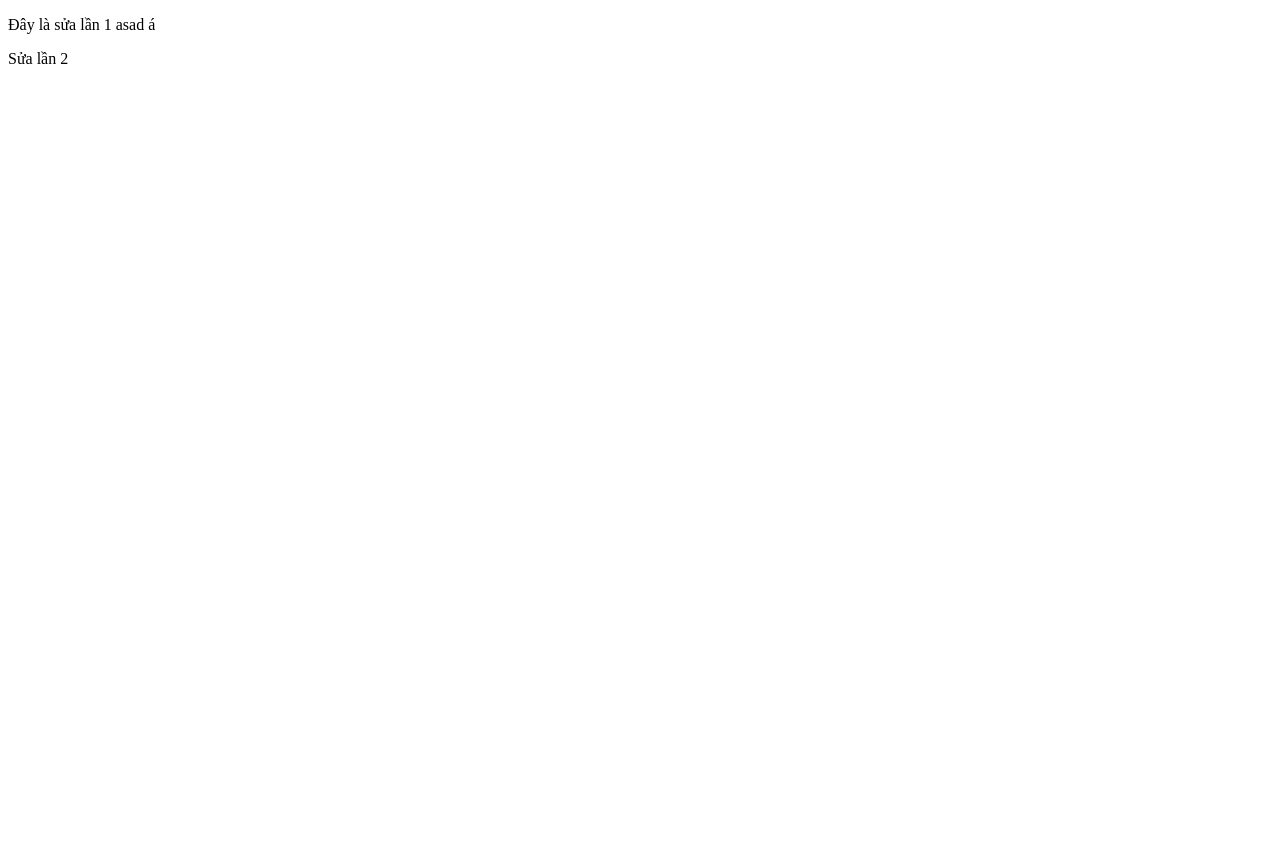
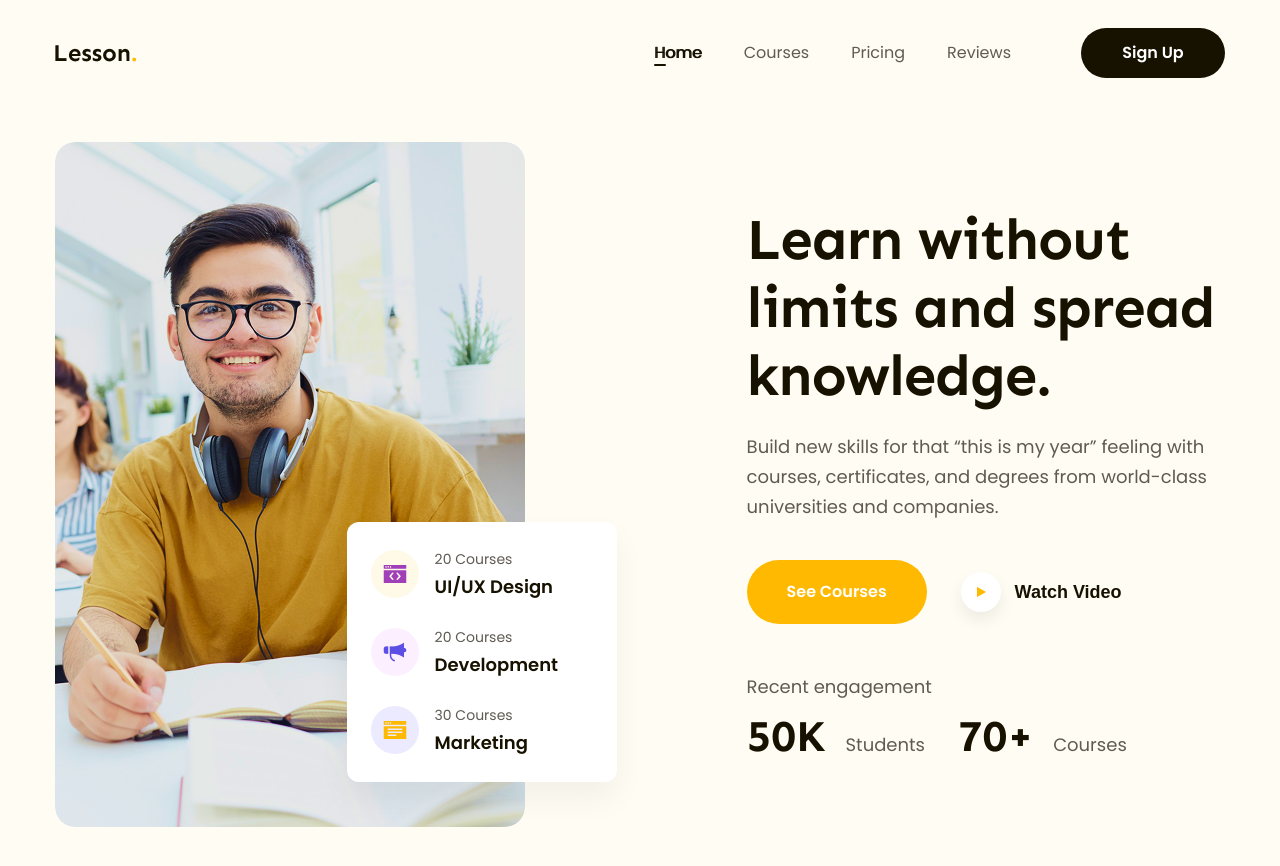
Before and after one commit to BwocBao/Figma-to-code, a plain HTML site: page index.html in a window 1280 px wide. Shown: the top 866 px of the page. Before the commit the page ends 800 px from the top, so only its background shows below. Drawn offline with Linux system fonts and the light colour scheme; files that its build step writes are made by us from their sources.

Commit message:
Update 10/09

```diff
--- a/assests/css/reset.css
+++ b/assests/css/reset.css
@@ -0,0 +1,135 @@
+/* http://meyerweb.com/eric/tools/css/reset/
+   v2.0 | 20110126
+   License: none (public domain)
+*/
+
+html,
+body,
+div,
+span,
+applet,
+object,
+iframe,
+h1,
+h2,
+h3,
+h4,
+h5,
+h6,
+p,
+blockquote,
+pre,
+a,
+abbr,
+acronym,
+address,
+big,
+cite,
+code,
+del,
+dfn,
+em,
+img,
+ins,
+kbd,
+q,
+s,
+samp,
+small,
+strike,
+strong,
+sub,
+sup,
+tt,
+var,
+b,
+u,
+i,
+center,
+dl,
+dt,
+dd,
+ol,
+ul,
+li,
+fieldset,
+form,
+label,
+legend,
+table,
+caption,
+tbody,
+tfoot,
+thead,
+tr,
+th,
+td,
+article,
+aside,
+canvas,
+details,
+embed,
+figure,
+figcaption,
+footer,
+header,
+hgroup,
+menu,
+nav,
+output,
+ruby,
+section,
+summary,
+time,
+mark,
+audio,
+video {
+    margin: 0;
+    padding: 0;
+    border: 0;
+    font-size: 100%;
+    font: inherit;
+    vertical-align: baseline;
+}
+
+/* HTML5 display-role reset for older browsers */
+article,
+aside,
+details,
+figcaption,
+figure,
+footer,
+header,
+hgroup,
+menu,
+nav,
+section {
+    display: block;
+}
+
+body {
+    line-height: 1;
+}
+
+ol,
+ul {
+    list-style: none;
+}
+
+blockquote,
+q {
+    quotes: none;
+}
+
+blockquote:before,
+blockquote:after,
+q:before,
+q:after {
+    content: '';
+    content: none;
+}
+
+table {
+    border-collapse: collapse;
+    border-spacing: 0;
+}
--- a/assests/css/style.css
+++ b/assests/css/style.css
@@ -0,0 +1,296 @@
+* {
+    box-sizing: border-box;
+}
+
+:root {
+    --font-heading: "Sen", sans-serif;
+    --primary-color: #ffb900;
+}
+
+html {
+    font-size: 62.5%;
+}
+
+/* khôi phục lại cỡ chữ mặc định theo rem */
+body {
+    font-size: 1.6rem;
+    font-family: "Poppins", sans-serif;
+    height: 2000px;
+}
+
+/* =================common================== */
+a {
+    text-decoration: none;
+}
+
+.heading-lv2 {
+    color: #171100;
+    font-family: var(--font-heading);
+    font-size: 3.8rem;
+    font-weight: 700;
+    line-height: 1.27;
+    letter-spacing: -0.76px;
+}
+
+.btn {
+    display: inline-block;
+    min-width: 118px;
+    padding: 0 16px;
+    line-height: 50px;
+    color: #fff;
+    text-align: center;
+    font-size: 1.6rem;
+    font-weight: 600;
+    border-radius: 999px;
+    background: #171100;
+}
+
+.btn:hover {
+    cursor: pointer;
+    opacity: 0.9;
+}
+
+.main-content {
+    width: 1170px;
+    max-width: calc(100% - 48px);
+    margin-left: auto;
+    margin-right: auto;
+}
+
+.line-clamp {
+    display: -webkit-box;
+    -webkit-line-clamp: var(--line-clamp, 1);
+    -webkit-box-orient: vertical;
+    overflow: hidden;
+}
+
+.line-clamp.line-2 {
+    --line-clamp: 2;
+}
+
+.break-all {
+    word-break: break-all;
+}
+
+/* =================header================== */
+.header {
+    background: #fffcf4;
+}
+
+.header.fixed {
+    z-index: 1;
+    position: sticky;
+    top: -28px;
+}
+
+.header .body {
+    display: flex;
+    align-items: center;
+    padding: 28px 0 8px;
+}
+
+.nav {
+    margin-left: auto;
+}
+
+.nav ul {
+    display: flex;
+}
+
+.nav a {
+    position: relative;
+    color: #5f5b53;
+    font-size: 1.6rem;
+    padding: 8px 21px;
+}
+
+.nav li.active a,
+.nav a:hover {
+    color: #171100;
+    /* font-weight: 600; */
+    text-shadow: 1px 0 0 currentColor;
+}
+
+.nav li.active a::after {
+    position: absolute;
+    left: 21px;
+    bottom: 6px;
+    display: block;
+    content: "";
+    width: 12px;
+    height: 2px;
+    border-radius: 1px;
+    background: #171100;
+}
+
+.header .btn-sign-up {
+    min-width: 144px;
+}
+
+.header .action {
+    margin-left: 49px;
+}
+
+/* ================hero================== */
+.hero {
+    padding: 56px 0 65px;
+    background: #fffcf4;
+}
+
+.hero .body {
+    display: flex;
+}
+
+/* ========= hero left ============== */
+.hero .media-block {
+    position: relative;
+    width: 48%;
+}
+
+.hero .media-block .img {
+    width: 470px;
+    height: 685px;
+    object-fit: cover;
+    border-radius: 20px;
+}
+
+.hero .hero-summary {
+    padding: 24px;
+    width: 270px;
+    position: absolute;
+    bottom: 48px;
+    right: 0;
+    border-radius: 12px;
+    background: #fff;
+    box-shadow: 0px 16px 32px 0px rgba(0, 0, 0, 0.05);
+}
+
+.hero-summary .item {
+    display: flex;
+    align-items: center;
+}
+
+.hero-summary .item+.item {
+    margin-top: 22px;
+}
+
+.hero-summary .icon {
+    width: 48px;
+    height: 48px;
+    border-radius: 50%;
+    display: flex;
+    justify-content: center;
+    align-items: center;
+    background-color: #fff9e8;
+}
+
+.hero-summary .icon2 {
+    background-color: #fcefff;
+}
+
+.hero-summary .icon3 {
+    background-color: #ebeaff;
+}
+
+.hero-summary .info {
+    margin-left: 16px;
+}
+
+.hero-summary .label {
+    color: #5f5b53;
+    font-size: 1.4rem;
+    line-height: 1.86;
+    /* 185.714% */
+}
+
+.hero-summary .title {
+    color: #171100;
+    font-size: 1.8rem;
+    font-weight: 600;
+    line-height: 1.67;
+    /* 166.667% */
+}
+
+/* =========== hero right======== */
+.hero .content-block {
+    width: 52%;
+    padding-left: 130px;
+    padding-top: 64px;
+}
+
+.hero .heading {
+    color: #171100;
+    font-family: var(--font-heading);
+    font-size: 5.8rem;
+    font-weight: 700;
+    line-height: 1.17;
+    letter-spacing: -1.16px;
+}
+
+.hero .desc {
+    margin-top: 22px;
+    color: #5f5b53;
+    font-size: 1.8rem;
+    line-height: 1.67;
+}
+
+.hero .cta-group {
+    display: flex;
+    align-items: center;
+    margin-top: 38px;
+}
+
+.hero-cta {
+    min-width: 180px;
+    line-height: 64px;
+    background-color: var(--primary-color);
+}
+
+.hero .watch-video {
+    margin-left: 28px;
+    border: none;
+    background: transparent;
+    display: flex;
+    align-items: center;
+    cursor: pointer;
+}
+
+.hero .watch-video .icon {
+    display: flex;
+    align-items: center;
+    justify-content: center;
+    width: 40px;
+    height: 40px;
+    border-radius: 40px;
+    background: #fff;
+    box-shadow: 0px 8px 16px 0px rgba(0, 0, 0, 0.07);
+}
+
+.hero .watch-video span {
+    margin-left: 14px;
+    color: #171100;
+    font-size: 1.8rem;
+    font-weight: 600;
+    line-height: 1.67;
+}
+
+.hero .desc-recent {
+    margin-top: 48px;
+}
+
+.hero .stats {
+    margin-top: 8px;
+}
+
+.hero .stats strong {
+    margin-right: 15px;
+    color: #171100;
+    font-family: var(--font-heading);
+    font-size: 4.4rem;
+    font-weight: 700;
+    line-height: 1.23;
+}
+
+.hero .stats strong:nth-child(2) {
+    margin-left: 28px;
+}
--- a/index.html
+++ b/index.html
@@ -4,14 +4,130 @@
 <head>
     <meta charset="UTF-8">
     <meta name="viewport" content="width=device-width, initial-scale=1.0">
-    <title>Document</title>
+    <!-- reset css -->
+    <link rel="stylesheet" href="./assets/css/reset.css">
+    <!-- embed fonts -->
+    <link rel="preconnect" href="https://fonts.googleapis.com">
+    <link rel="preconnect" href="https://fonts.gstatic.com" crossorigin>
+    <link
+        href="https://fonts.googleapis.com/css2?family=Poppins:ital,wght@0,400;0,500;0,600;0,700;1,400&family=Sen:wght@700&display=swap"
+        rel="stylesheet">
+    <!-- styles -->
+    <link rel="stylesheet" href="./assests/css/style.css">
+
+    <title>Figma to HTML tuhoc.cc</title>
 </head>
-<p>Đây là sửa lần 1 asad á</p>
-<p>Sửa lần 2
-</p>
 
 <body>
+    <!-- header -->
+    <header class="header fixed">
+        <div class="main-content">
+            <div class="body">
+                <!-- logo -->
+                <img src="./assests/images/Lesson..png" alt="Lesson." class="logo">
+                <!-- nav -->
+                <nav class="nav">
+                    <ul>
+                        <li class="active">
+                            <a href="#!">Home</a>
+                        </li>
+                        <li>
+                            <a href="#!">Courses</a>
+                        </li>
+                        <li>
+                            <a href="#!">Pricing</a>
+                        </li>
+                        <li>
+                            <a href="#!">Reviews</a>
+                        </li>
+                    </ul>
+                </nav>
+                <!-- btn action -->
+                <!-- .action>a.btn{Sign Up} -->
+                <div class="action">
+                    <a href="#!" class="btn btn-sign-up">Sign Up</a>
+                </div>
+            </div>
+        </div>
+    </header>
 
-</body>
+    <!-- main -->
+    <main>
+        <!-- hero -->
+        <div class="hero">
+            <div class="main-content">
+                <div class="body">
+                    <!-- hero left -->
+                    <div class="media-block">
+                        <!-- Shift + Alt + Right Arow -->
+                        <img src="./assests/images/guy-lesson 1.png" alt="Learn without limits and spread knowledge."
+                            class="img">
 
-</html>
+                        <div class="hero-summary">
+                            <!-- item1 -->
+                            <div class="item">
+                                <div class="icon">
+                                    <img src="./assests/icons/Orion_code-window.png" alt="">
+                                </div>
+
+                                <div class="info">
+                                    <p class="label">20 Courses</p>
+                                    <p class="title">UI/UX Design</p>
+                                </div>
+                            </div>
+
+                            <!-- item2 -->
+                            <div class="item">
+                                <div class="icon icon2">
+                                    <img src="./assests/icons/Orion_megaphone.png" alt="">
+                                </div>
+
+                                <div class="info">
+                                    <p class="label">20 Courses</p>
+                                    <p class="title">Development</p>
+                                </div>
+                            </div>
+
+
+                            <!-- item3 -->
+                            <div class="item">
+                                <div class="icon icon3">
+                                    <img src="./assests/icons/Orion_page.svg" alt="">
+                                </div>
+
+                                <div class="info">
+                                    <p class="label">30 Courses</p>
+                                    <p class="title">Marketing</p>
+                                </div>
+                            </div>
+                        </div>
+                    </div>
+                    <!-- hero right -->
+                    <div class="content-block">
+                        <h1 class="heading">Learn without limits and spread knowledge.</h1>
+                        <p class="desc">
+                            Build new skills for that “this is my year” feeling with courses, certificates,
+                            and degrees from world-class universities and companies.
+                        </p>
+
+                        <div class="cta-group">
+                            <a href="#!" class="btn hero-cta">See Courses</a>
+                            <button class="watch-video">
+                                <div class="icon">
+                                    <img src="./assests/icons/Polygon 2.png" alt="">
+                                </div>
+                                <span>Watch Video</span>
+                            </button>
+                        </div>
+
+                        <p class="desc desc-recent">Recent engagement</p>
+                        <p class="desc stats">
+                            <strong>50K</strong> Students
+                            <strong>70+</strong> Courses
+                        </p>
+
+                    </div>
+
+                </div>
+            </div>
+        </div>
```
Also changed, not shown: assests/icons/Orion_code-window.png (added), assests/icons/Orion_megaphone.png (added), assests/icons/Orion_page.svg (added), assests/icons/Polygon 2.png (added), assests/images/Lesson..png (added), assests/images/guy-lesson 1.png (added).
